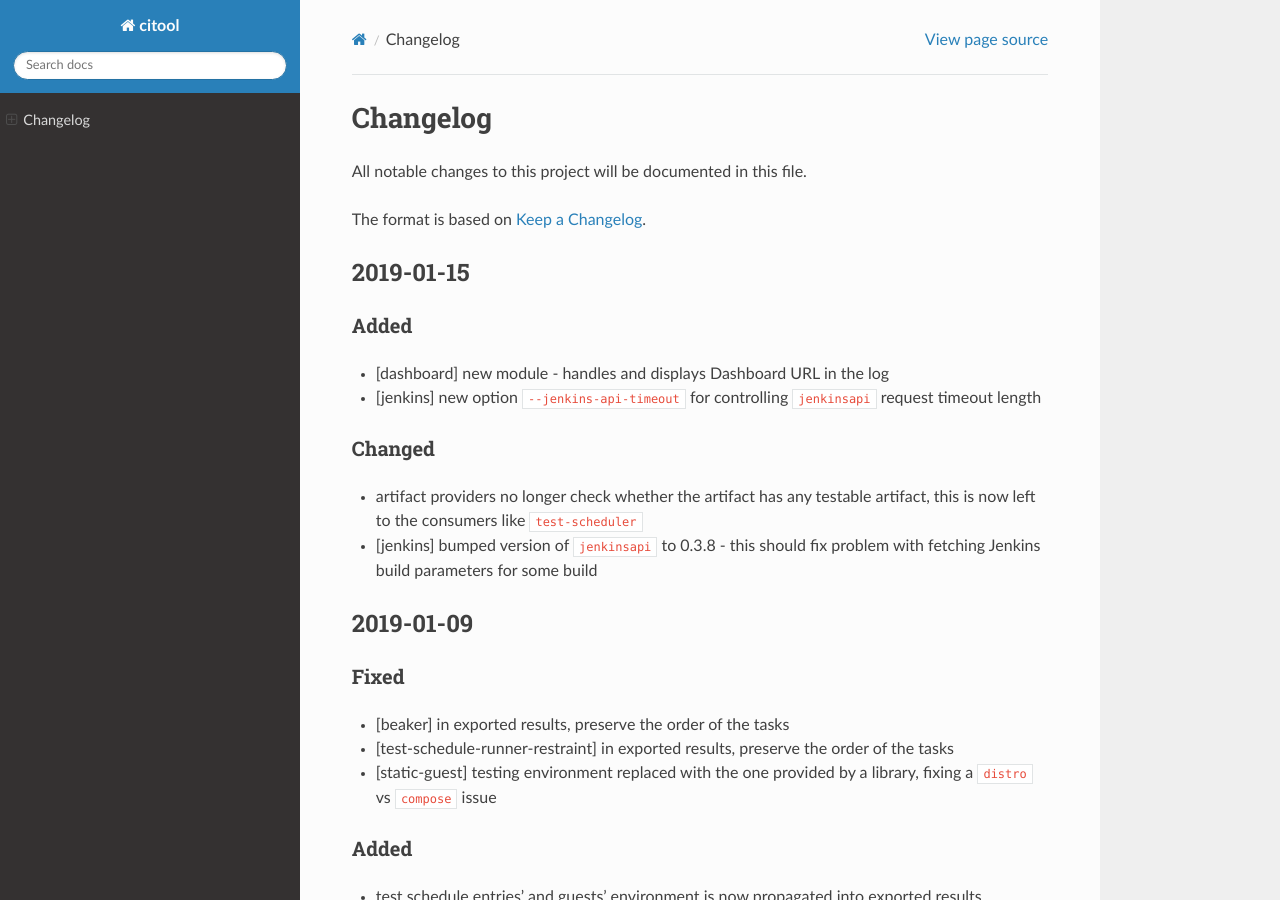
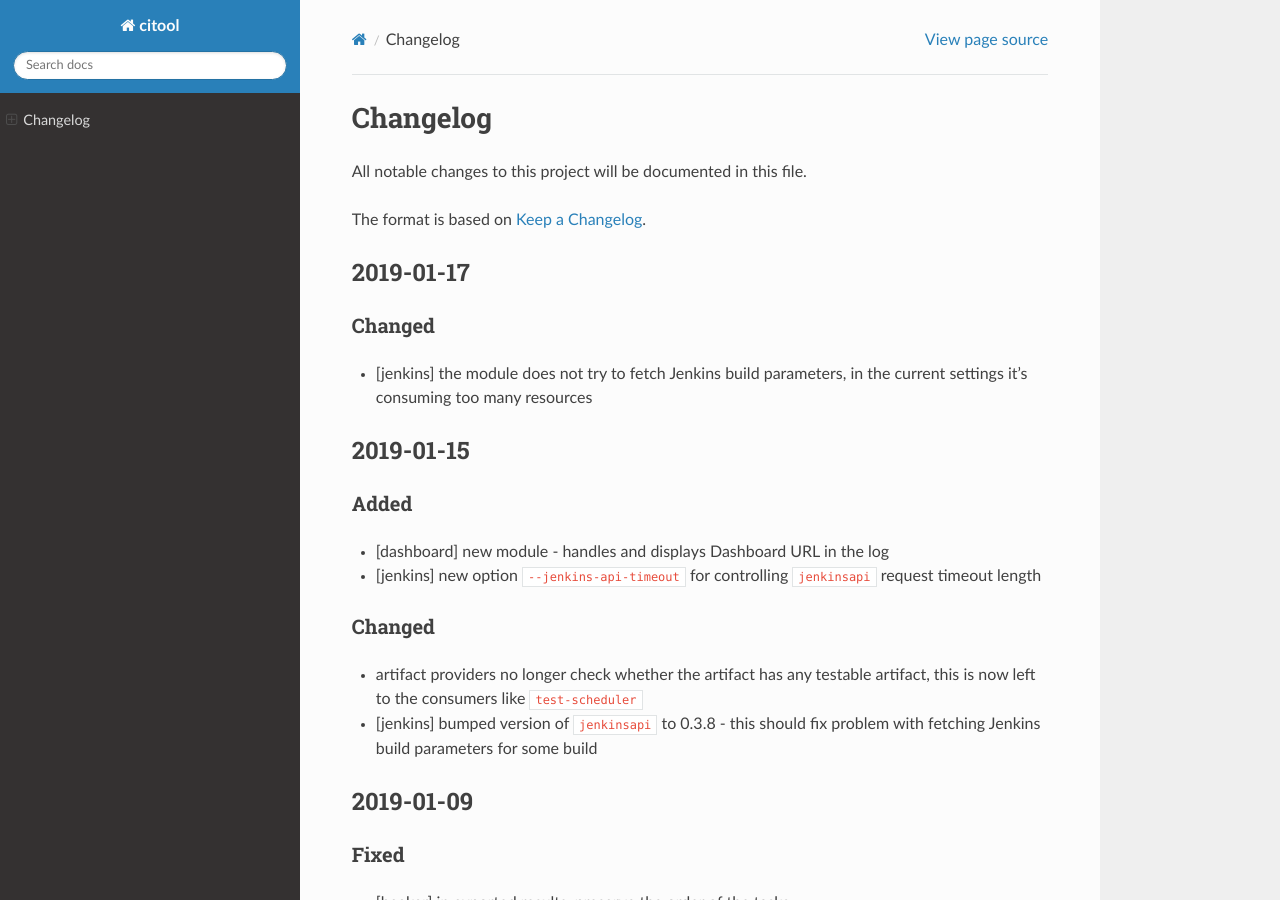
Before and after one commit to guy9050/gluetool, a Sphinx documentation site: the page built from docs/source/CHANGELOG.rst, in a window 1280 px wide and 900 px high. Built offline with Sphinx 7.4.7 and the Read the Docs theme 2.0.0, drawn with Linux system fonts in a browser that asks for light colours.

Commit message:
Missing changelog entry

```diff
--- a/docs/source/CHANGELOG.rst
+++ b/docs/source/CHANGELOG.rst
@@ -4,6 +4,15 @@ Changelog
 All notable changes to this project will be documented in this file.
 
 The format is based on `Keep a Changelog <https://keepachangelog.com/en/1.0.0/>`_.
+
+2019-01-17
+----------
+
+Changed
+~~~~~~~
+
+- [jenkins] the module does not try to fetch Jenkins build parameters, in the current settings it's consuming too many resources
+
 
 2019-01-15
 ----------
```
